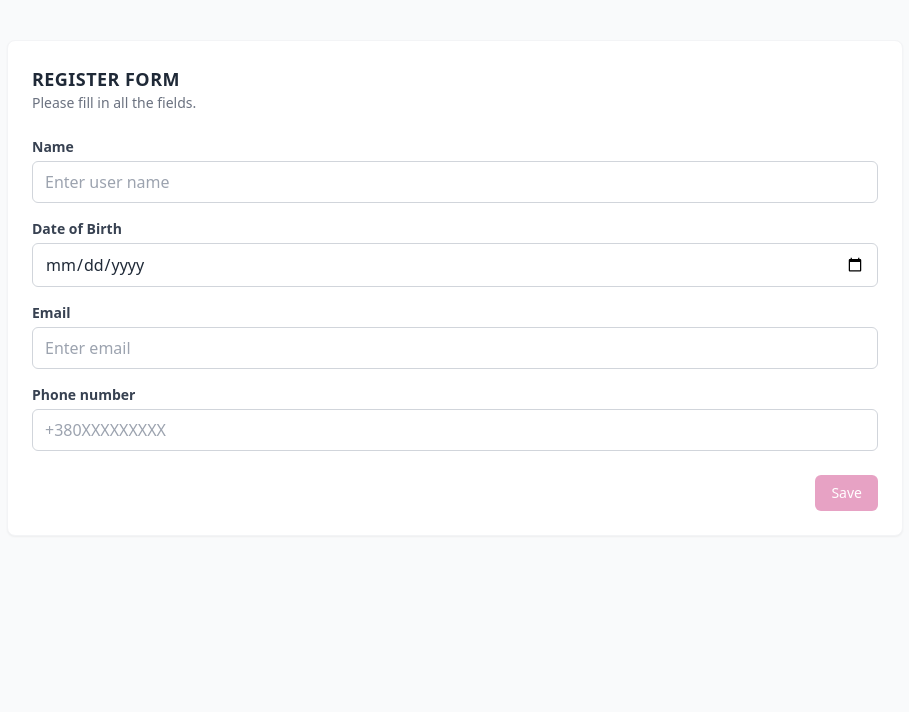
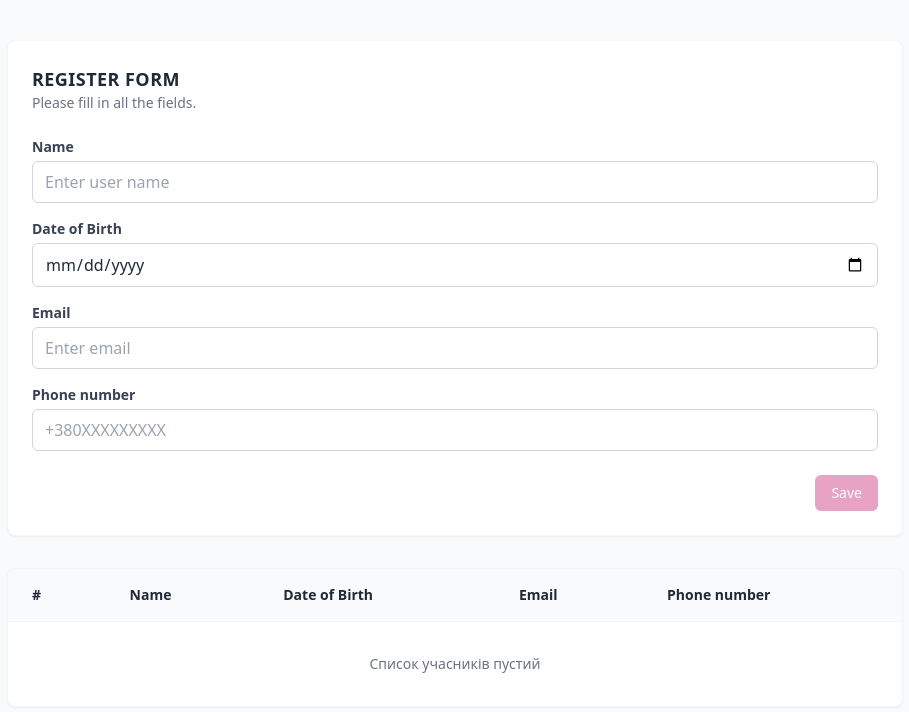
Before and after one commit to DariaPoliakovaa/vue-lottery-app, a Vue app in the folder vue-lottery-app/: page / in a window 1280 px wide. Shown: the top 712 px of the page, without its empty margins (185-1094 px from the left). Built offline with nearby package versions, Linux system fonts and the light colour scheme.

Commit message:
feat: add participants table and localstorage sync

```diff
--- a/vue-lottery-app/src/App.vue
+++ b/vue-lottery-app/src/App.vue
@@ -1,8 +1,34 @@
 <script setup lang="ts">
+import { ref, watch, onMounted, computed } from 'vue'
 import RegistrationForm from './components/RegistrationForm.vue'
+import ParticipantsTable from './components/ParticipantsTable.vue'
+import type { Participant } from './types'
 
-const handleAddParticipant = (participant: any) => {
-  console.log('Новий учасник:', participant)
+const participants = ref<Participant[]>([])
+
+const STORAGE_KEY = 'lottery_participants'
+
+onMounted(() => {
+  const saved = localStorage.getItem(STORAGE_KEY)
+  if (saved) {
+    participants.value = JSON.parse(saved)
+  }
+})
+
+watch(participants, (newVal) => {
+  localStorage.setItem(STORAGE_KEY, JSON.stringify(newVal))
+}, { deep: true })
+
+const existingEmails = computed(() => {
+  return participants.value.map(p => p.email)
+})
+
+const handleAddParticipant = (newParticipantData: Omit<Participant, 'id'>) => {
+  const newParticipant: Participant = {
+    ...newParticipantData,
+    id: Date.now()
+  }
+  participants.value.push(newParticipant)
 }
 </script>
 
@@ -11,8 +37,12 @@ const handleAddParticipant = (participant: any) => {
     <div class="max-w-4xl mx-auto space-y-8">
 
       <RegistrationForm
-        :existingEmails="['test@example.com']"
+        :existing-emails="existingEmails"
         @add-participant="handleAddParticipant"
+      />
+
+      <ParticipantsTable
+        :participants="participants"
       />
 
     </div>
--- /dev/null
+++ b/vue-lottery-app/src/components/ParticipantsTable.vue
@@ -0,0 +1,49 @@
+<script setup lang="ts">
+import type { Participant } from '../types'
+
+defineProps<{
+  participants: Participant[]
+}>()
+
+const formatDate = (dateString: string) => {
+  if (!dateString) return ''
+  const [year, month, day] = dateString.split('-')
+  return `${day}/${month}/${year}`
+}
+</script>
+
+<template>
+  <div class="bg-white rounded-lg shadow-sm border border-gray-100 overflow-hidden mt-8">
+    <div class="overflow-x-auto">
+      <table class="w-full text-left text-sm text-gray-600">
+        <thead class="bg-gray-50 text-gray-800 font-bold border-b border-gray-100">
+          <tr>
+            <th class="px-6 py-4">#</th>
+            <th class="px-6 py-4">Name</th>
+            <th class="px-6 py-4">Date of Birth</th>
+            <th class="px-6 py-4">Email</th>
+            <th class="px-6 py-4">Phone number</th>
+          </tr>
+        </thead>
+        <tbody>
+          <tr v-if="participants.length === 0">
+            <td colspan="5" class="px-6 py-8 text-center text-gray-500">
+              Список учасників пустий
+            </td>
+          </tr>
+
+          <tr
+            v-for="(participant, index) in participants"
+            :key="participant.id"
+            class="border-b border-gray-50 hover:bg-gray-50/50 transition-colors">
+            <td class="px-6 py-4 text-gray-400">{{ index + 1 }}</td>
+            <td class="px-6 py-4">{{ participant.name }}</td>
+            <td class="px-6 py-4">{{ formatDate(participant.dob) }}</td>
+            <td class="px-6 py-4">{{ participant.email }}</td>
+            <td class="px-6 py-4">{{ participant.phone }}</td>
+          </tr>
+        </tbody>
+      </table>
+    </div>
+  </div>
+</template>
--- /dev/null
+++ b/vue-lottery-app/src/types.ts
@@ -0,0 +1,7 @@
+export interface Participant {
+  id: number;
+  name: string;
+  dob: string;
+  email: string;
+  phone: string;
+}
```
